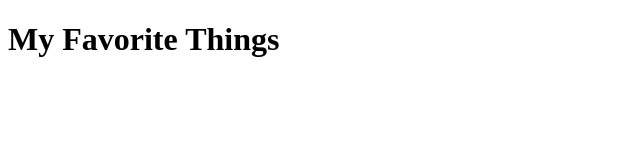
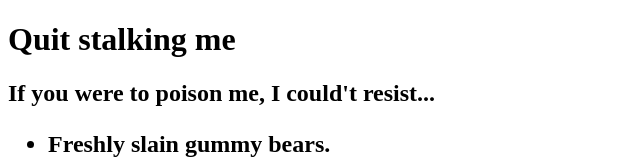
Before and after one commit to Feed-Your-Brain-Slug/rainingcatsanddog, a plain HTML site: page index.html in a window 1280 px wide. Shown: the top 160 px of the page, without its empty margins (0-640 px from the left). Drawn offline with Linux system fonts and the light colour scheme.

Commit message:
fixed my dumb mistake

```diff
--- a/index.html
+++ b/index.html
@@ -7,6 +7,16 @@
 	<!--
 	  DIRECTIONS: Let's discuss some of our favorite things!
 
+
+
+
+	  BONUS:
+	  - The numbers on the placeholder links represent the image size in pixels. Try changing the numbers to see different images of cats and dogs in various sizes.
+	  - Explore a little! There are tons of image placeholder sites—not just for cats and dogs, but for many different interests. Find one that you really like and put an example in.
+	-->
+	<h1>Quit stalking me</h1>
+  </body>
+</html>
 <h2> If you were to poison me, I could't resist...<h2/>
     <ul>
         <li>Freshly slain gummy bears.</li>
@@ -35,12 +45,3 @@
         Puppy Place
     </a>
   </p>
-
-
-	  BONUS:
-	  - The numbers on the placeholder links represent the image size in pixels. Try changing the numbers to see different images of cats and dogs in various sizes.
-	  - Explore a little! There are tons of image placeholder sites—not just for cats and dogs, but for many different interests. Find one that you really like and put an example in.
-	-->
-	<h1>My Favorite Things</h1>
-  </body>
-</html>
```
Lines whose indentation alone changed are shown as unchanged.
